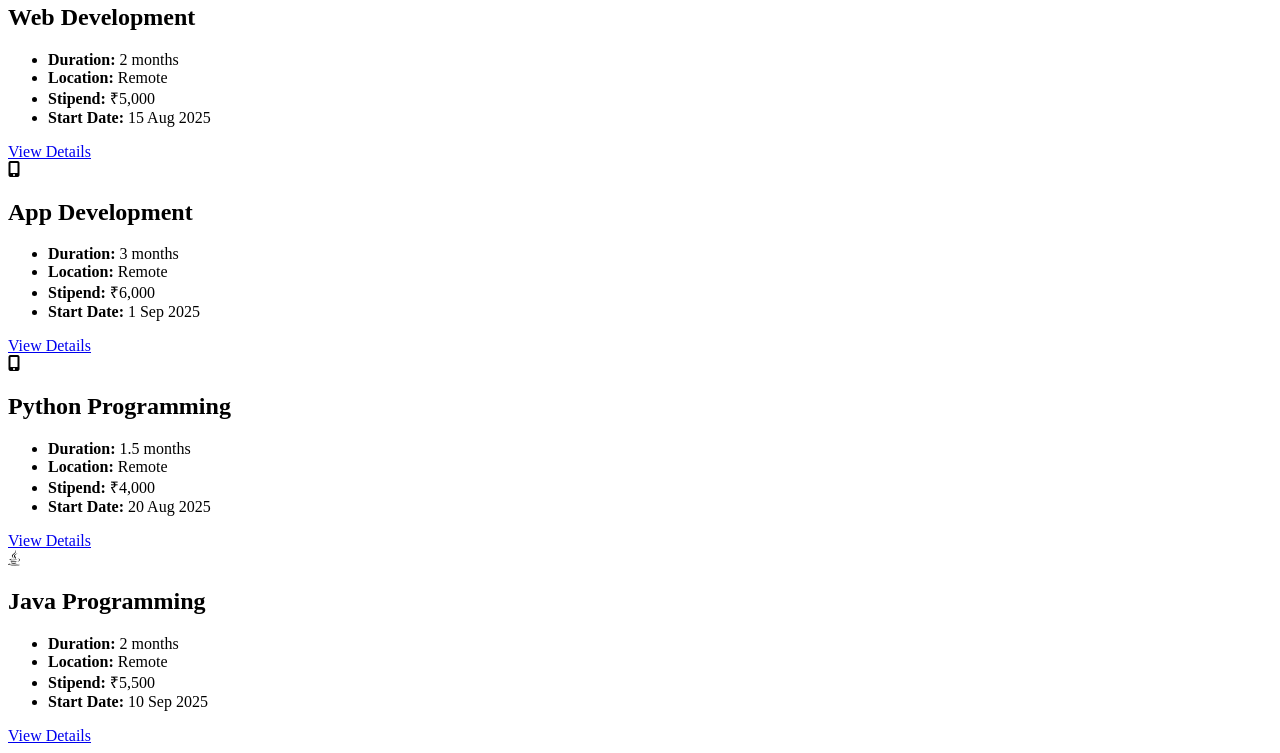
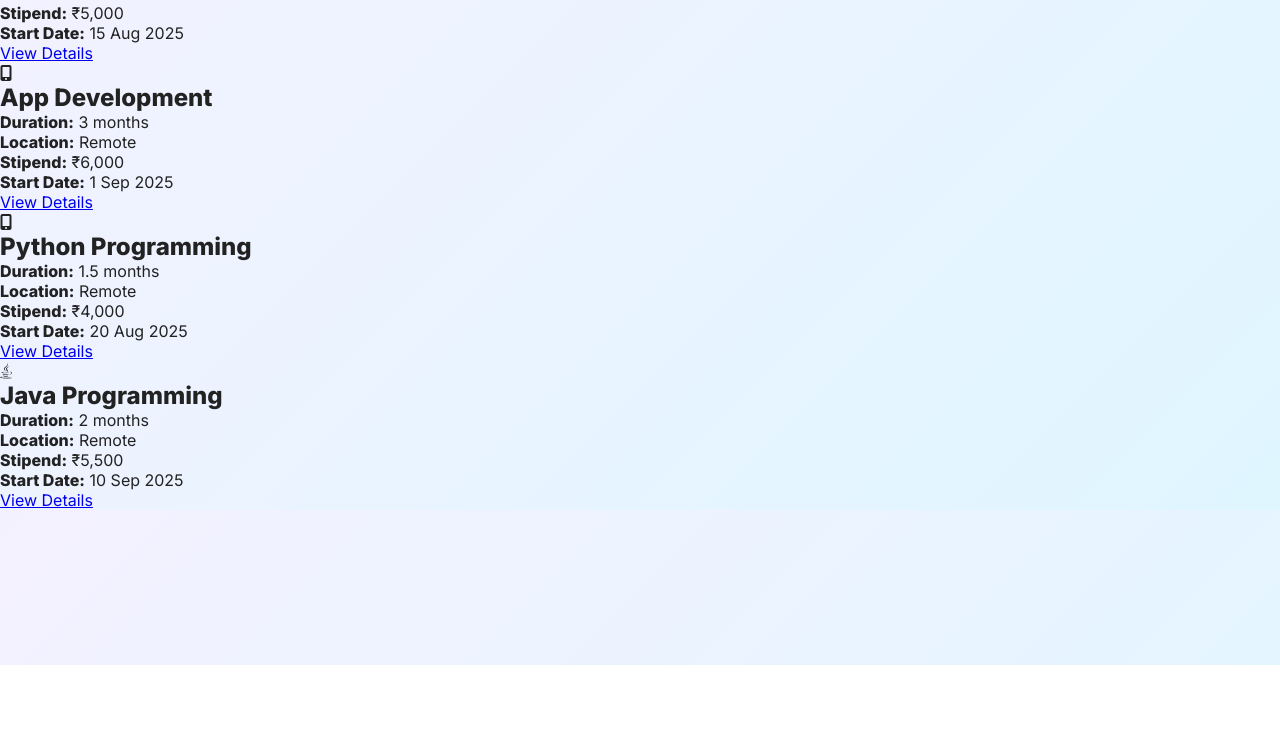
Before and after one commit to Srilekha-Paul/Redesign_web, a plain HTML site: page index.html in a window 1280 px wide. Shown: the part 135-888 px from the top of the page. After the commit the page ends 800 px from the top, so only its background shows below. Drawn offline with Linux system fonts and the light colour scheme.

Commit message:
add css file

```diff
--- a/index.html
+++ b/index.html
@@ -6,6 +6,7 @@
     <title>Redesign Web Page</title>
     <link href="https://fonts.googleapis.com/css2?family=Inter:wght@400;600;800&display=swap" rel="stylesheet">
     <script src="https://kit.fontawesome.com/a076d05399.js" crossorigin="anonymous"></script>
+    <link rel="stylesheet" href="style.css">
 
 </head>
 <body>
--- /dev/null
+++ b/style.css
@@ -0,0 +1,10 @@
+*{
+    padding: 0;
+    margin: 0;
+    box-sizing: border-box;
+}
+body{
+      font-family: 'Inter', sans-serif;
+    background: linear-gradient(135deg, #f4f1ff, #dff6ff);
+    color: #222;
+}
```
